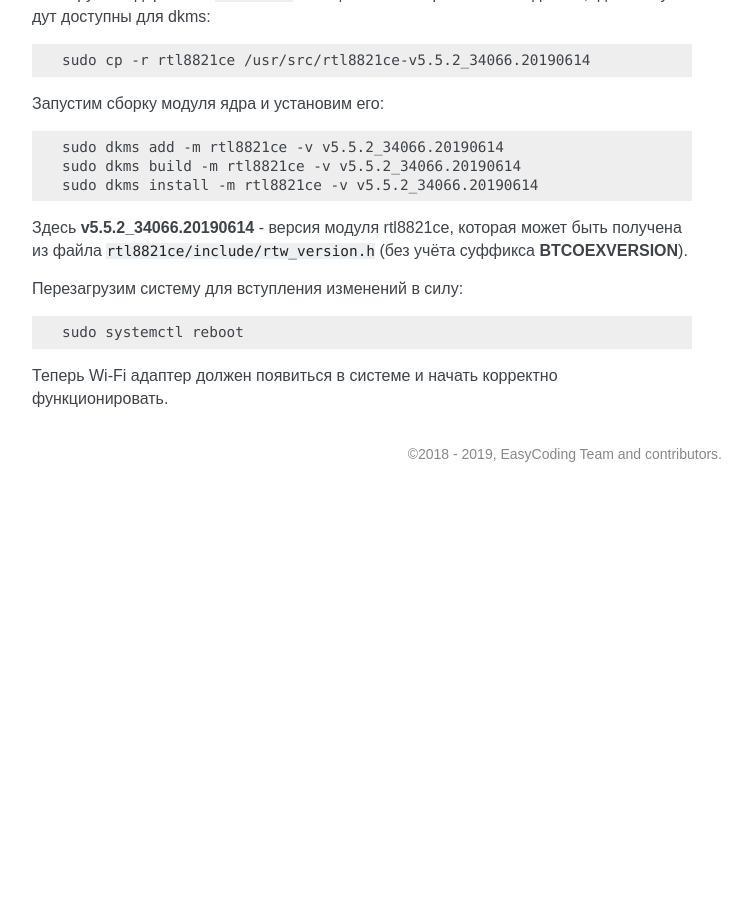
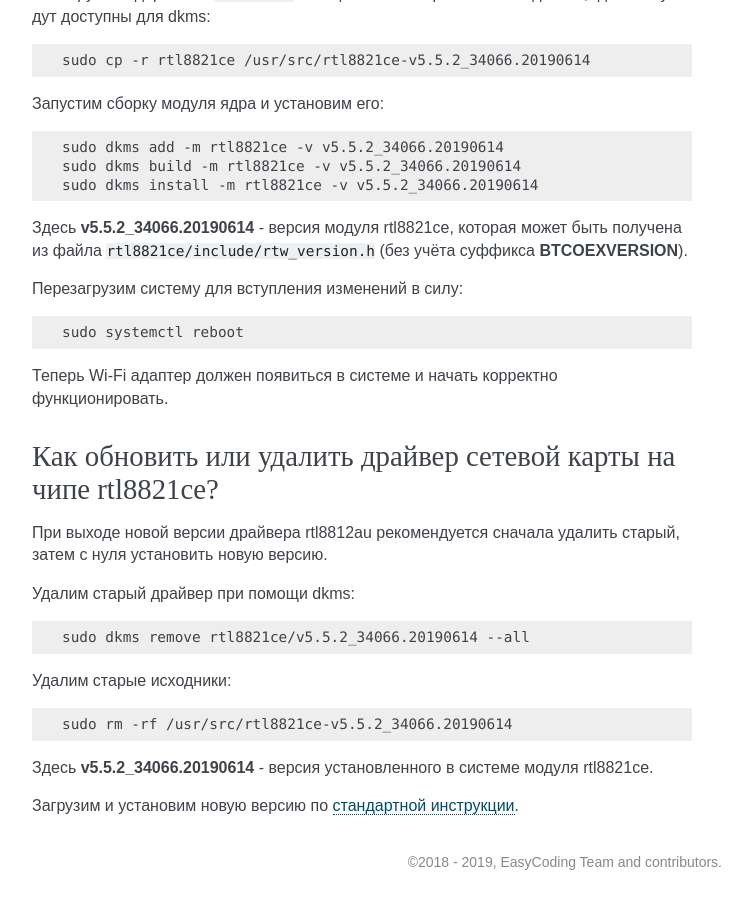
Before and after one commit to RussianFedora/FAQ, a Sphinx documentation site: the page built from source/hardware.rst, in a window 1280 px wide and 900 px high, scrolled down 19835 px. Shown: the whole window, without its empty margins (388-1137 px from the left). Built offline with Sphinx 7.4.7, drawn with Linux system fonts in a browser that asks for light colours; before the commit the page ends 20327 px from its top, so only the background shows below that; some of the changed text lies outside the part shown.

Commit message:
Added question about updating or removing rtl8821ce using dkms.

```diff
--- a/source/hardware.rst
+++ b/source/hardware.rst
@@ -1109,3 +1109,27 @@
     sudo systemctl reboot
 
 Теперь Wi-Fi адаптер должен появиться в системе и начать корректно функционировать.
+
+.. index:: wi-fi, dkms, kernel module, kernel, rtl8821ce, realtek
+.. _rtl8821ce-update:
+
+Как обновить или удалить драйвер сетевой карты на чипе rtl8821ce?
+=====================================================================
+
+При выходе новой версии драйвера rtl8812au рекомендуется сначала удалить старый, затем с нуля установить новую версию.
+
+Удалим старый драйвер при помощи dkms:
+
+.. code-block:: text
+
+    sudo dkms remove rtl8821ce/v5.5.2_34066.20190614 --all
+
+Удалим старые исходники:
+
+.. code-block:: text
+
+    sudo rm -rf /usr/src/rtl8821ce-v5.5.2_34066.20190614
+
+Здесь **v5.5.2_34066.20190614** - версия установленного в системе модуля rtl8821ce.
+
+Загрузим и установим новую версию по :ref:`стандартной инструкции <rtl8821ce-install>`.
```
Also changed, not shown: other parts of source/hardware.rst (+1 -1 lines).
